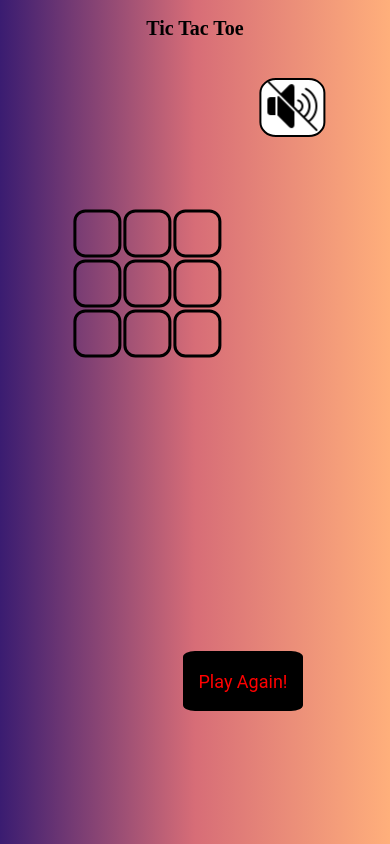
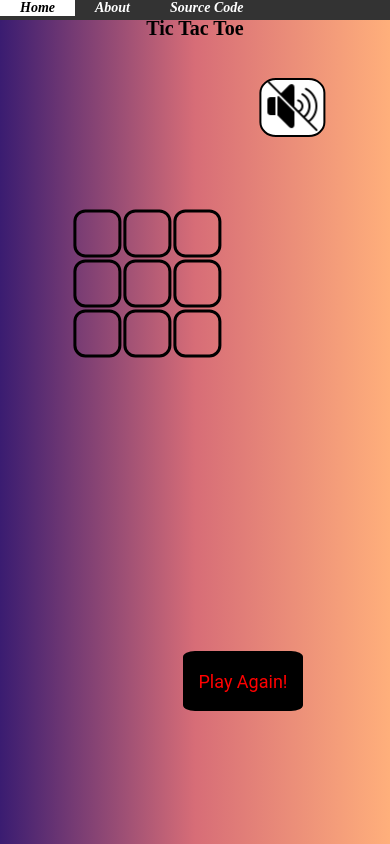
Before and after one commit to Priyanshu-Mittal/tic-tac-toe, a plain HTML site: page index.html in a window 390 px wide. Drawn offline with Linux system fonts and the light colour scheme.

Commit message:
Added About tab

```diff
--- a/index.html
+++ b/index.html
@@ -8,6 +8,13 @@
 	<link rel="icon" href="icon.png">
 </head>
 <body >
+	<!-- For Navbar -->
+	<ul>
+		<li><a class="active" href="#">Home</a></li>
+		<li><a href="./about.html">About</a></li>
+		<li><a href="./code.html">Source Code</a></li>
+	</ul>
+	<!-- For navabr -->
 	<h2>Tic Tac Toe</h2>
 	<table>
 		<tr>
@@ -31,9 +38,9 @@
 	</div>
 	<button id="replay" onclick="playGame()">Play Again!</button>
 	<audio id="myAudio">
-		<source src="swalla.mp3" type="audio/wav">
-	</audio>
-	<button id="music" onclick="toggleMusic()"><img id="musicImg" src="musicOff.png"></button>
-	<script type="text/javascript" src="script.js"></script>
-</body>
-</html>
+		<source src="music.mp3" type="audio/wav">
+		</audio>
+		<button id="music" onclick="toggleMusic()"><img id="musicImg" src="musicOff.png"></button>
+		<script type="text/javascript" src="script.js"></script>
+	</body>
+	</html>
--- a/script.js
+++ b/script.js
@@ -1,7 +1,7 @@
 var board;
 const wincombo=[[0,1,2],[3,4,5],[6,7,8],[0,3,6],[1,4,7],[2,5,8],[0,4,8],[6,4,2]];
-const human='O';
-const ai='X';
+const human='X';
+const ai='0';
 const cells=document.querySelectorAll('.cell');
 playGame();
 function toggleMusic(){
--- a/style.css
+++ b/style.css
@@ -112,3 +112,51 @@ table{
 		font-size:20px;
 	}
 }
+/* For Navbar*/
+ul {
+  list-style-type: none;
+  margin: 0;
+  padding: 0;
+  overflow: hidden;
+  background-color: #333;
+  position: fixed;
+  left:0;
+  top: 0;
+  width: 100%;
+  height:36px;
+}
+
+li {
+  float: left;
+}
+
+li a {
+  display: block;
+  color: white;
+  text-align: center;
+  font-weight: bold;
+  font-size: 30px;
+  font-style: italic;
+  padding: 0px 40px;
+  text-decoration: none;
+}
+
+li a:hover:not(.active) {
+  background-color: #111;
+}
+
+.active {
+  background-color: white;
+  color:black;
+}
+@media (max-width:800px){
+	ul{
+		height:20px;
+	}
+	li a {
+		font-size: 14px;
+		padding: 0px 20px;
+	}
+
+}
+/*For navbar*/
```
Also changed, not shown: about.html (added, +30 -0 lines), code.html (added, +20 -0 lines), 1 other file.
